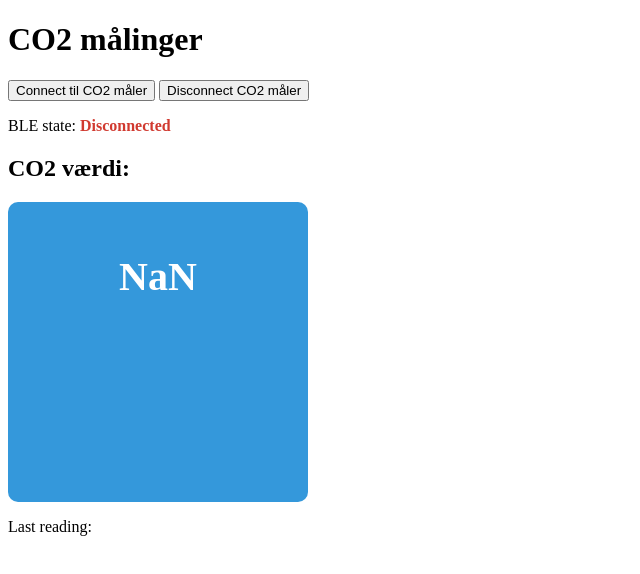
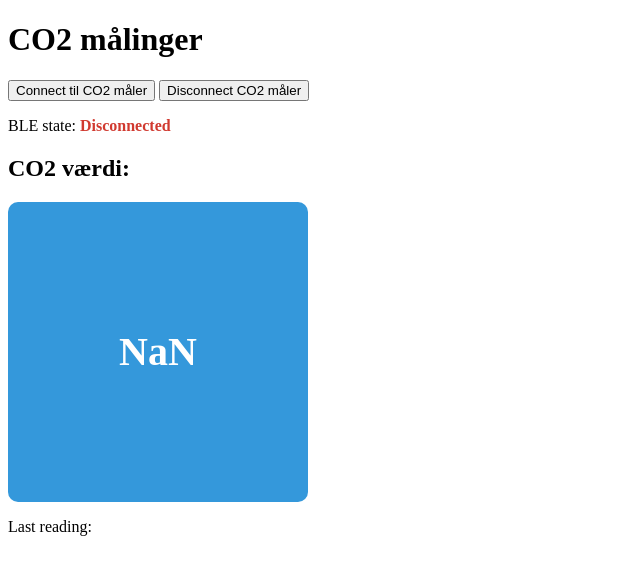
Before and after one commit to mikohero/co2, a plain HTML site: page index.html in a window 1280 px wide. Shown: the whole page, without its empty margins (0-640 px from the left). Drawn offline with Linux system fonts and the light colour scheme.

Commit message:
Update index.html

```diff
--- a/index.html
+++ b/index.html
@@ -12,7 +12,7 @@
             background-color: #3498db; /* Set background color */
             color: white;          /* Set text color */
             text-align: center;    /* Center the text horizontally */
-            line-height: 150px;    /* Center the text vertically */
+            line-height: 300px;    /* Center the text vertically */
             border-radius: 10px;   /* Optional: rounded corners */
             font-size: 40px;       /* Font size */
             font-weight: bold;     /* Font weight */
```
